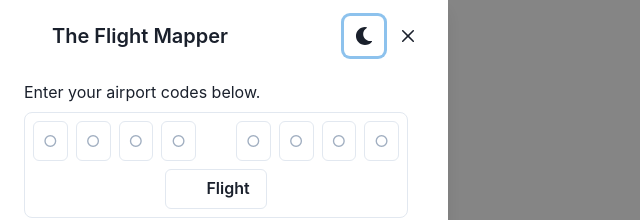
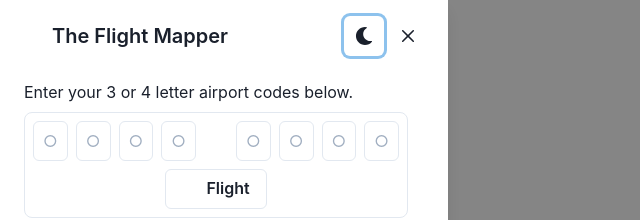
Before and after one commit to aniknia/flightmaps, a React (Create React App) app: page / in a window 1280 px wide. Both pictures are taken after a click on the button "Open". Shown: the top 220 px of the page, without its empty margins (0-640 px from the left). Built offline with nearby package versions, Linux system fonts and the light colour scheme; some icons are missing.

Commit message:
style: change input titles for clarity

```diff
--- a/src/components/CodeInput.js
+++ b/src/components/CodeInput.js
@@ -40,7 +40,7 @@ export default function CodeInput(psrops) {
 
     return (
         <Box>
-            <Text mb='2'>Enter your airport codes below.</Text>
+            <Text mb='2'>Enter your 3 or 4 letter airport codes below.</Text>
 
             <Stack maxW='sm' borderWidth='1px' borderRadius='lg' p={2} name='route'>
                 <HStack>
```
